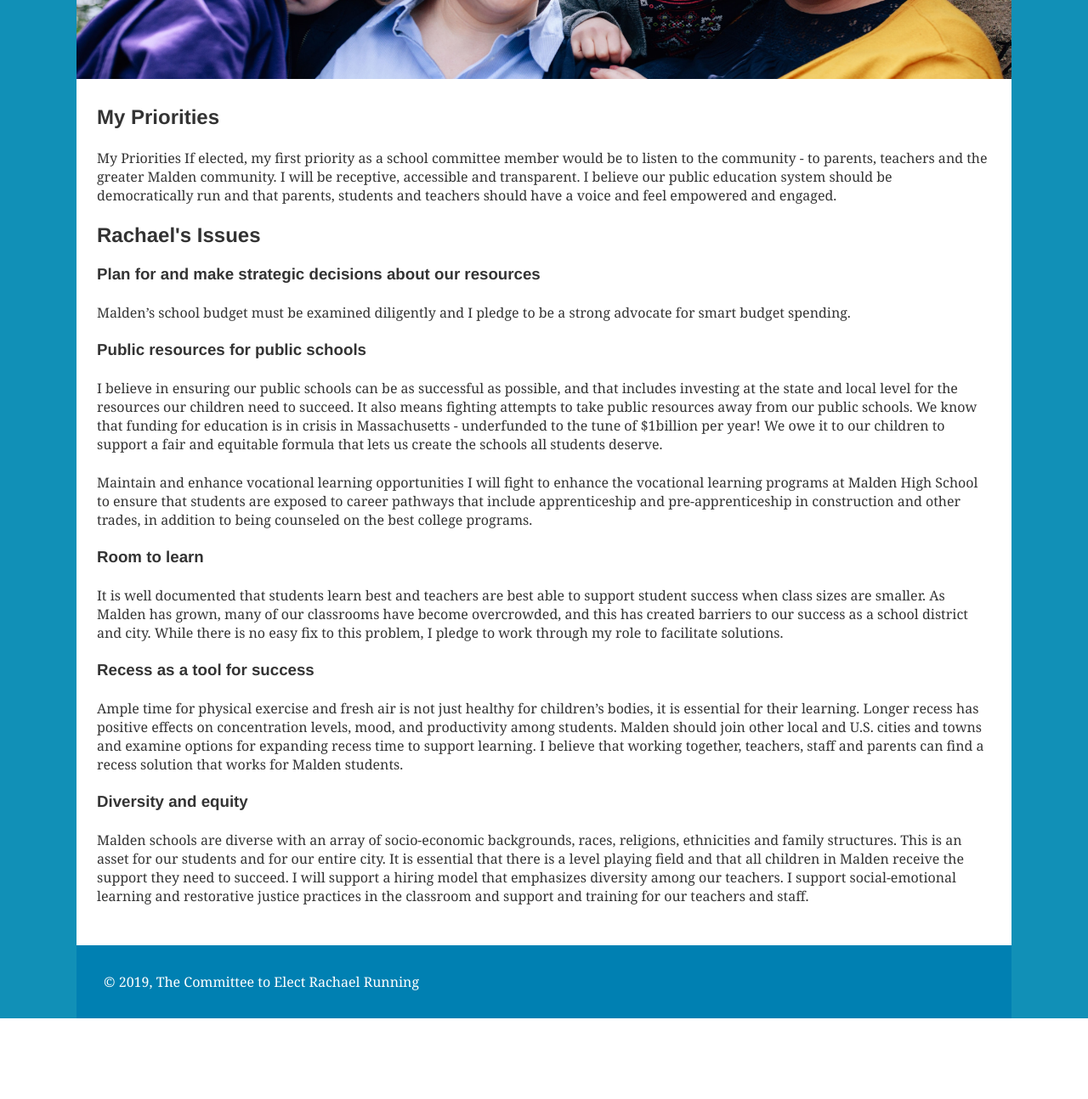
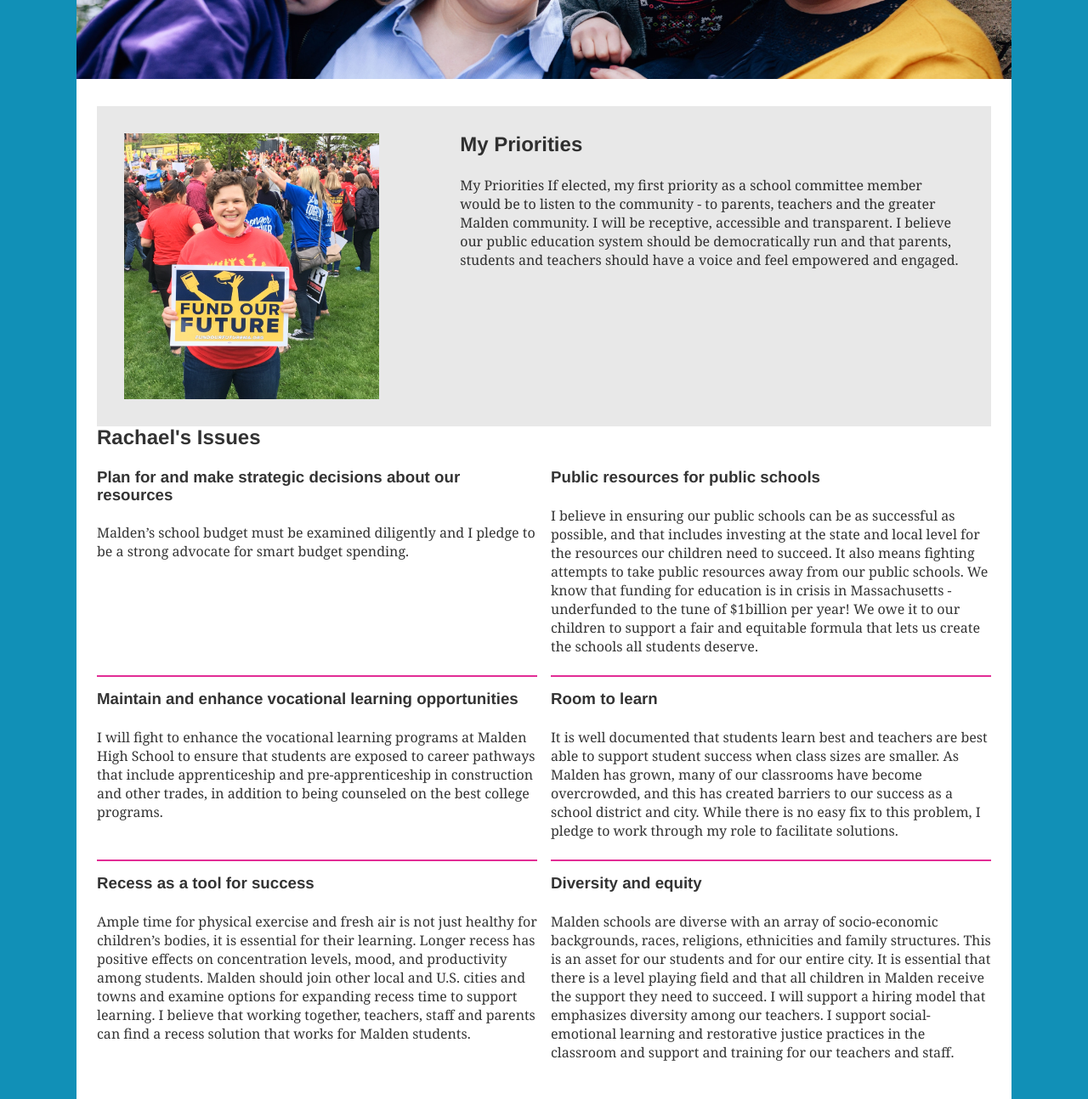
Before and after one commit to julianjohannesen/rachael_running, a Gatsby site: page /issues in a window 1280 px wide. Shown: the part 500-1794 px from the top of the page at 85% size. Before the commit the page ends 1699 px from the top, so only its background shows below. Built offline with nearby package versions, Linux system fonts and the light colour scheme; Gatsby itself is replaced by a stand-in of ours; what typography-theme-fairy-gates would draw is missing.

Commit message:
working on issues page

```diff
--- a/gatsby-config.js
+++ b/gatsby-config.js
@@ -2,7 +2,7 @@ module.exports = {
   siteMetadata: {
     title: `Rachael for Malden`,
     description: `I am Rachael Running and I am running for Malden School Committee in Ward 8. I am passionate about our city and our public schools. As a mother of two, I am dedicated to the success of our schools. When our children succeed, Malden succeeds.`,
-    author: `@rachaelrunning`,
+    author: `@rachael4malden`,
   },
   plugins: [
     `gatsby-plugin-react-helmet`,
--- a/src/components/images/unionImage.js
+++ b/src/components/images/unionImage.js
@@ -8,14 +8,14 @@ const UnionImage = () => (
       query {
         placeholderImage: file(relativePath: { eq: "rachael-fight.jpg" }) {
           childImageSharp {
-            fluid(maxWidth: 500, quality: 90) {
+            fluid(maxWidth: 600, quality: 90) {
               ...GatsbyImageSharpFluid
             }
           }
         }
       }
     `}
-    render={data => <Img style={{maxWidth:'500xp', minWidth: '200px', }} imgStyle={{maxWidth: '500px', minWidth: '200px', objectFit: 'cover', }} fluid={data.placeholderImage.childImageSharp.fluid} />}
+    render={data => <Img style={{maxWidth:'600xp', minWidth: '300px', }} imgStyle={{maxWidth: '600px', minWidth: '300px', objectFit: 'cover', }} fluid={data.placeholderImage.childImageSharp.fluid} />}
   />
 )
 export default UnionImage
--- a/src/pages/issues.js
+++ b/src/pages/issues.js
@@ -2,35 +2,58 @@ import React from "react"
 
 import Layout from "../components/layout"
 import SEO from "../components/seo"
+import UnionImage from "../components/images/unionImage"
+import style from "./issues.module.css"
 
 const Issues = () => (
 	<Layout>
 		<SEO title="Issues" />
-		<section>
-			<h1>My Priorities</h1>
-			<p>My Priorities
-			If elected, my first priority as a school committee member would be to listen to the community - to parents, teachers and the greater Malden community. I will be receptive, accessible and transparent. I believe our public education system should be democratically run and that parents, students and teachers should have a voice and feel empowered and engaged.</p>
+		<section className={style.priorities}>
+			<div>
+				<UnionImage />
+			</div>
+			<div>
+				<h1>My Priorities</h1>
+				<p>My Priorities
+				If elected, my first priority as a school committee member would be to listen to the community - to parents, teachers and the greater Malden community. I will be receptive, accessible and transparent. I believe our public education system should be democratically run and that parents, students and teachers should have a voice and feel empowered and engaged.</p>
+			</div>
 		</section>
 
 		<section>
 			<h2>Rachael's Issues</h2>
+			<div className={style.issues}>
+
+			<div className={style.border}>
 			<h3>Plan for and make strategic decisions about our resources</h3>
 			<p>Malden’s school budget must be examined diligently and I pledge to be a strong advocate for smart budget spending.</p>
+			</div>
 
+			<div className={style.border}>
 			<h3>Public resources for public schools</h3>
 			<p>I believe in ensuring our public schools can be as successful as possible, and that includes investing at the state and local level for the resources our children need to succeed. It also means fighting attempts to take public resources away from our public schools. We know that funding for education is in crisis in Massachusetts - underfunded to the tune of $1billion per year! We owe it to our children to support a fair and equitable formula that lets us create the schools all students deserve.</p>
+			</div>
 
-			<p>Maintain and enhance vocational learning opportunities I will fight to enhance the vocational learning programs at Malden High School to ensure that students are exposed to career pathways that include apprenticeship and pre-apprenticeship in construction and other trades, in addition to being counseled on the best college programs.</p>
+			<div className={style.border}>
+			<h3>Maintain and enhance vocational learning opportunities</h3>
+			<p>I will fight to enhance the vocational learning programs at Malden High School to ensure that students are exposed to career pathways that include apprenticeship and pre-apprenticeship in construction and other trades, in addition to being counseled on the best college programs.</p>
+			</div>
 
+			<div className={style.border}>
 			<h3>Room to learn</h3>
 			<p>It is well documented that students learn best and teachers are best able to support student success when class sizes are smaller. As Malden has grown, many of our classrooms have become overcrowded, and this has created barriers to our success as a school district and city. While there is no easy fix to this problem, I pledge to work through my role to facilitate solutions.</p>
+			</div>
 
+			<div>
 			<h3>Recess as a tool for success</h3>
 			<p>Ample time for physical exercise and fresh air is not just healthy for children’s bodies, it is essential for their learning. Longer recess has positive effects on concentration levels, mood, and productivity among students. Malden should join other local and U.S. cities and towns and examine options for expanding recess time to support learning. I believe that working together,  teachers, staff and parents can find a recess solution that works for Malden students.</p>
+			</div>
 
+			<div>
 			<h3>Diversity and equity</h3>
 			<p>Malden schools are diverse with an array of socio-economic backgrounds, races, religions, ethnicities and family structures. This is an asset for our students and for our entire city. It is essential that there is a level playing field and that all children in Malden receive the support they need to succeed. I will support a hiring model that emphasizes diversity among our teachers. I support social-emotional learning and restorative justice practices in the classroom and support and training for our teachers and staff.</p>
-		</section>
+			</div>
+			</div>
+			</section>
 
     </Layout>
 )
--- /dev/null
+++ b/src/pages/issues.module.css
@@ -0,0 +1,23 @@
+.priorities {
+    display: flex;
+
+    padding: 2rem;
+    background-color: #e8e8e8;
+}
+.priorities div {
+    width: 40%;
+}
+
+.priorities div+div {
+    width: 60%;
+}
+
+.issues {
+    display: grid;
+    grid-template-columns: repeat(2, 1fr);
+    grid-gap: 1rem;
+}
+
+.issues .border {
+    border-bottom: 2px solid rgb(226, 45, 149);
+}
```
